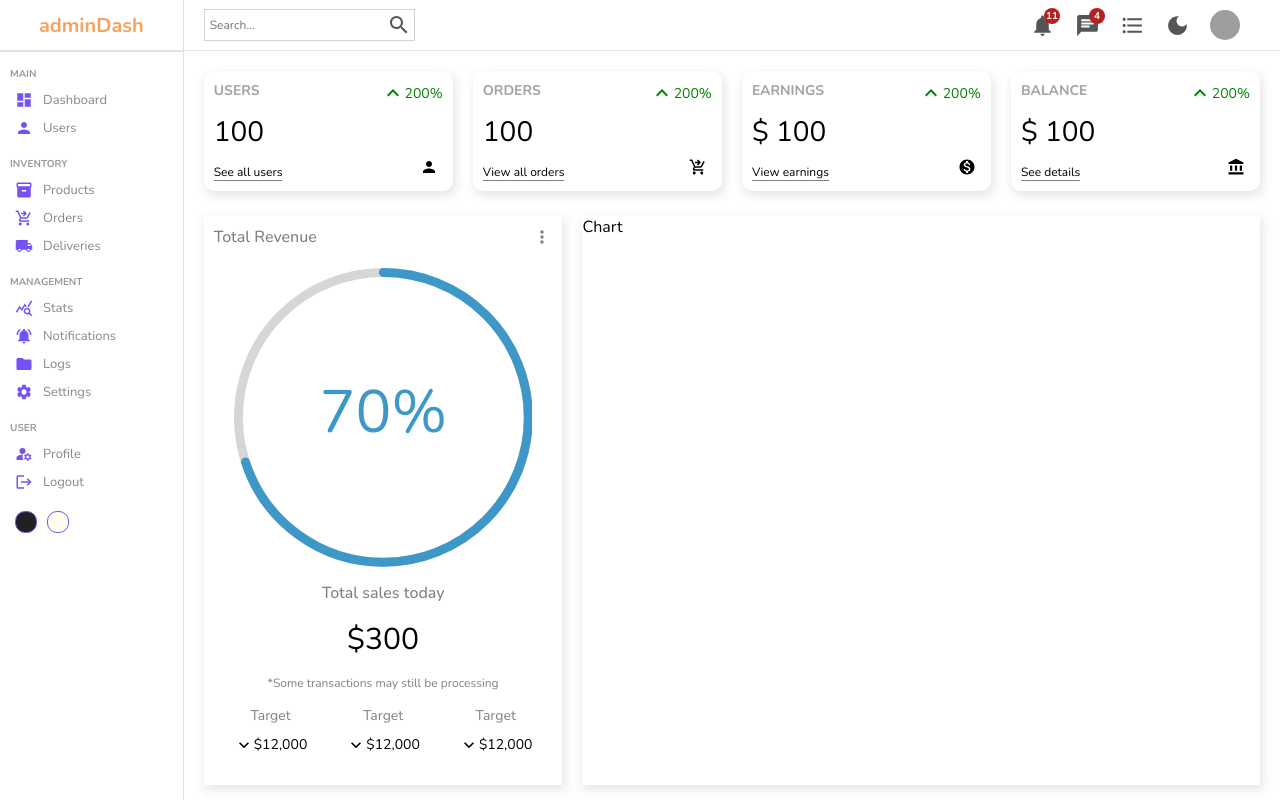
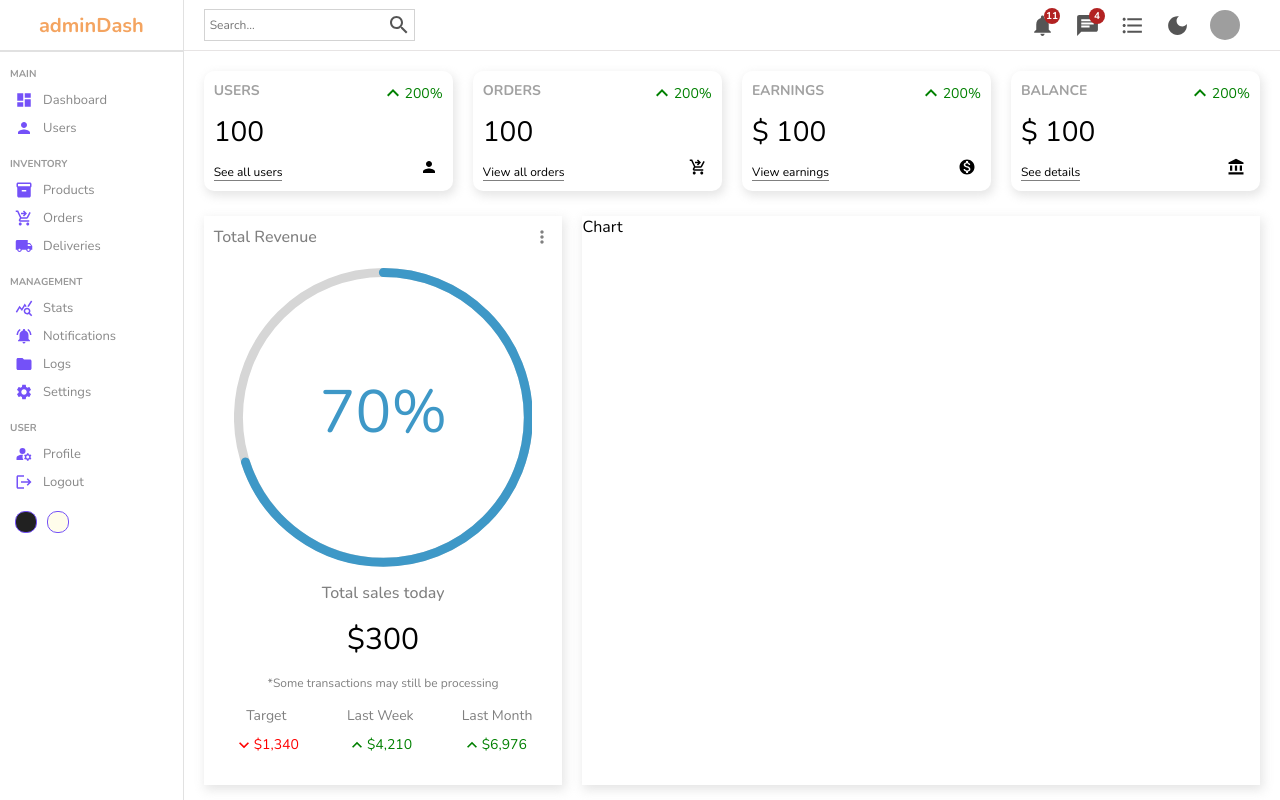
Before and after one commit to codyavila/Admin-Solutions, a React (Create React App) app: page / in a window 1280 px wide. Built offline with nearby package versions, Linux system fonts and the light colour scheme; grey boxes are pictures that could not be loaded.

Commit message:
Edited some wording in featured chart, fixed css

```diff
--- a/src/components/featured/Featured.jsx
+++ b/src/components/featured/Featured.jsx
@@ -24,23 +24,23 @@ const Featured = () => {
         <div className='summary'>
           <div className='item'>
             <div className='itemTitle'>Target</div>
-            <div className='itemResult'>
+            <div className='itemResult negative'>
               <KeyboardArrowDown fontSize='small' />
-              <div className='resultAmount'>$12,000</div>
+              <div className='resultAmount'>$1,340</div>
             </div>
           </div>
           <div className='item'>
-            <div className='itemTitle'>Target</div>
-            <div className='itemResult'>
-              <KeyboardArrowDown fontSize='small' />
-              <div className='resultAmount'>$12,000</div>
+            <div className='itemTitle'>Last Week</div>
+            <div className='itemResult positive'>
+              <KeyboardArrowUp fontSize='small' />
+              <div className='resultAmount'>$4,210</div>
             </div>
           </div>
           <div className='item'>
-            <div className='itemTitle'>Target</div>
-            <div className='itemResult'>
-              <KeyboardArrowDown fontSize='small' />
-              <div className='resultAmount'>$12,000</div>
+            <div className='itemTitle'>Last Month</div>
+            <div className='itemResult positive'>
+              <KeyboardArrowUp fontSize='small' />
+              <div className='resultAmount'>$6,976</div>
             </div>
           </div>
         </div>
--- a/src/components/featured/featured.scss
+++ b/src/components/featured/featured.scss
@@ -67,9 +67,9 @@
           &.positive {
             color: green;
           }
-        }
-        &.negative {
-          color: red;
+          &.negative {
+            color: red;
+          }
         }
       }
     }
```
